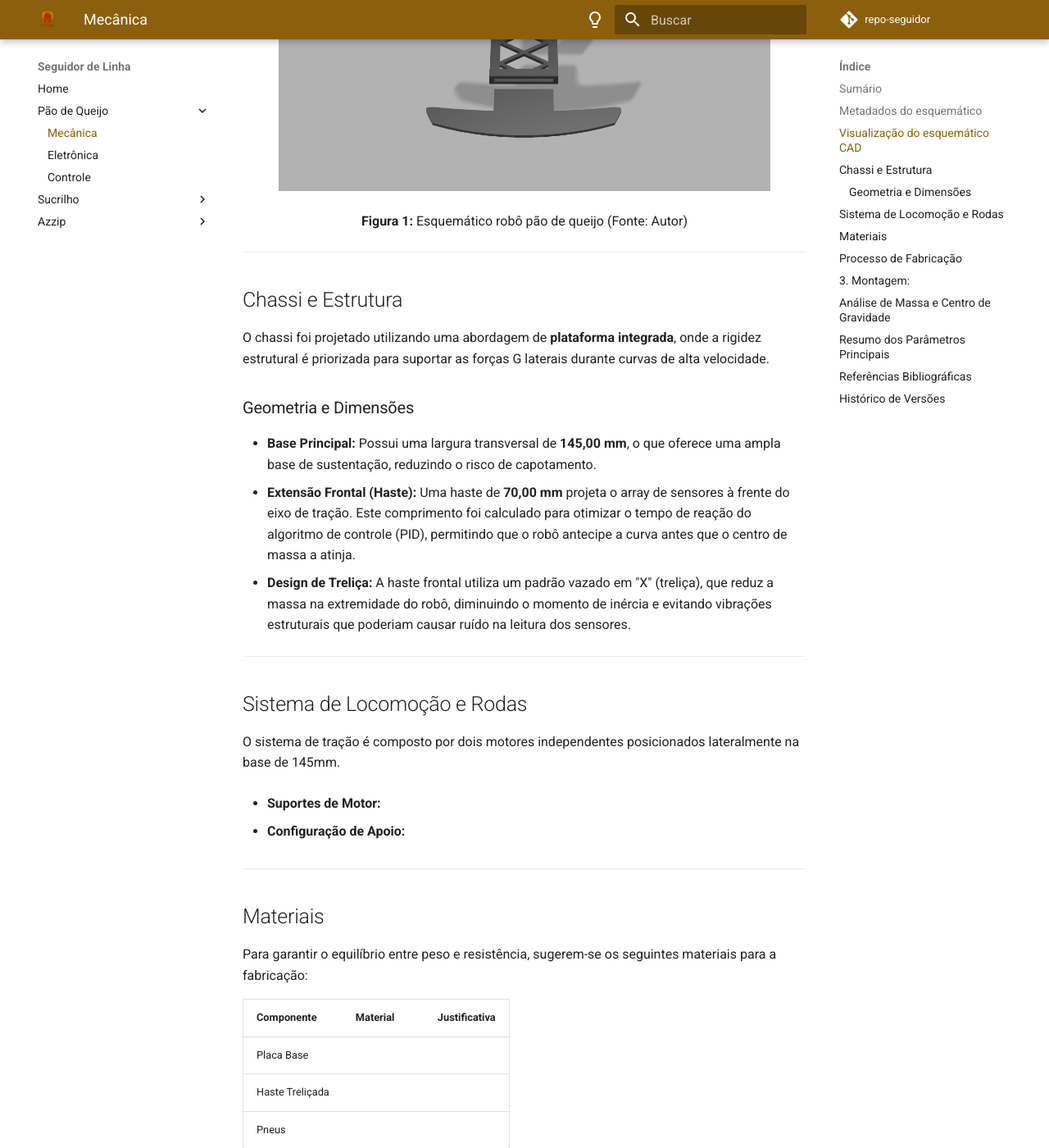
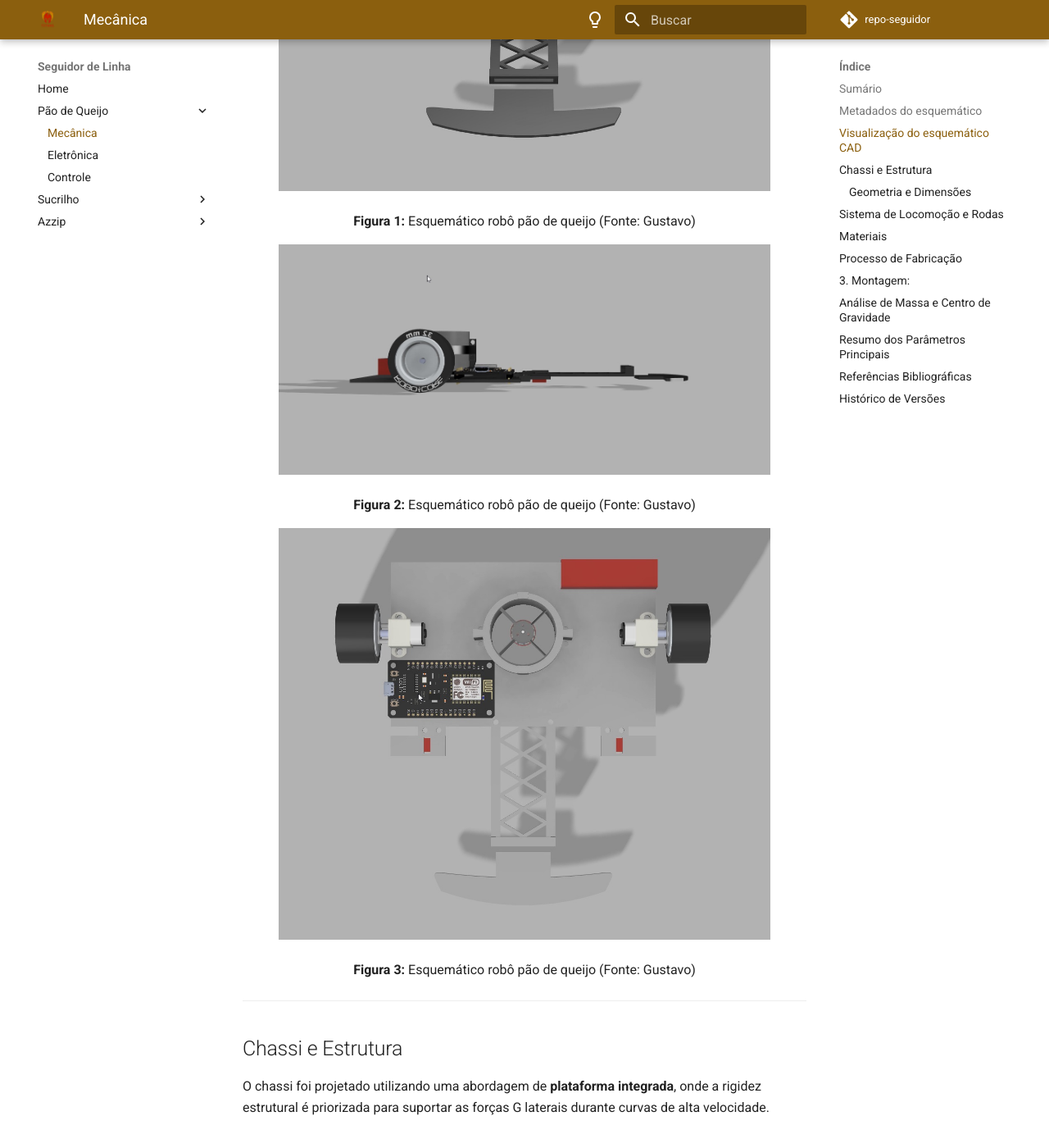
Before and after one commit to team-titans-unb/p_seguidor, an MkDocs documentation site: the page built from docs/pages/paoDeQueijo/mec.md, in a window 1280 px wide and 1400 px high, scrolled down 1638 px. Shown: the whole window at 82% size. Built offline with MkDocs 1.6.1 and Material for MkDocs 9.7.7, drawn with Linux system fonts in a browser that asks for light colours; comment, search, counter and statistics services are not loaded.

Commit message:
Update image sources and captions in mec.md

```diff
--- a/docs/pages/paoDeQueijo/mec.md
+++ b/docs/pages/paoDeQueijo/mec.md
@@ -67,7 +67,17 @@ Os dados abaixo foram extraídos das projeções técnicas geradas a partir da m
 
 <div align="center">
   <img src="https://raw.githubusercontent.com/team-titans-unb/p_seguidor/main/docs/pages/paoDeQueijo/dados/Seguidor1cad-frontal.JPG" width="600">
-  <p><b>Figura 1:</b> Esquemático robô pão de queijo (Fonte: Autor)</p>
+  <p><b>Figura 1:</b> Esquemático robô pão de queijo (Fonte: Gustavo)</p>
+</div>
+
+<div align="center">
+  <img src="https://raw.githubusercontent.com/team-titans-unb/p_seguidor/main/docs/pages/paoDeQueijo/dados/Seguidor1cad-lateral.JPG" width="600">
+  <p><b>Figura 2:</b> Esquemático robô pão de queijo (Fonte: Gustavo)</p>
+</div>
+
+<div align="center">
+  <img src="https://raw.githubusercontent.com/team-titans-unb/p_seguidor/main/docs/pages/paoDeQueijo/dados/Seguidor1cad-superior.JPG" width="600">
+  <p><b>Figura 3:</b> Esquemático robô pão de queijo (Fonte: Gustavo)</p>
 </div>
 
 ---
```
